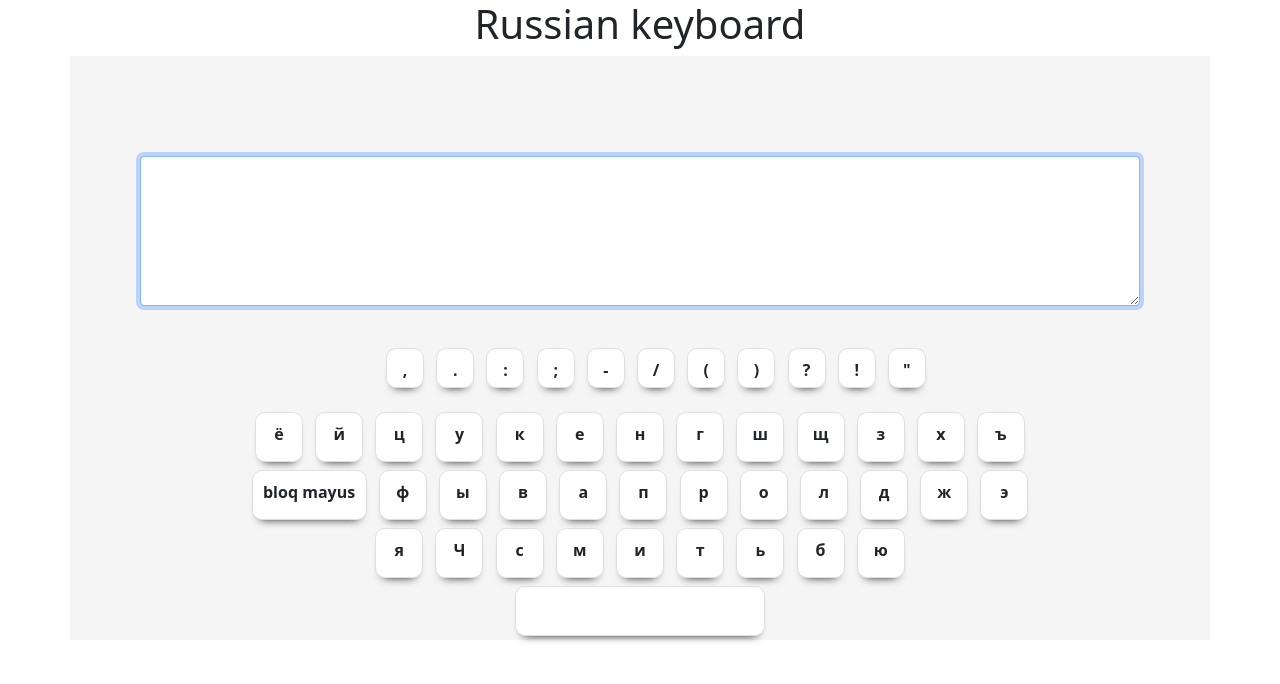
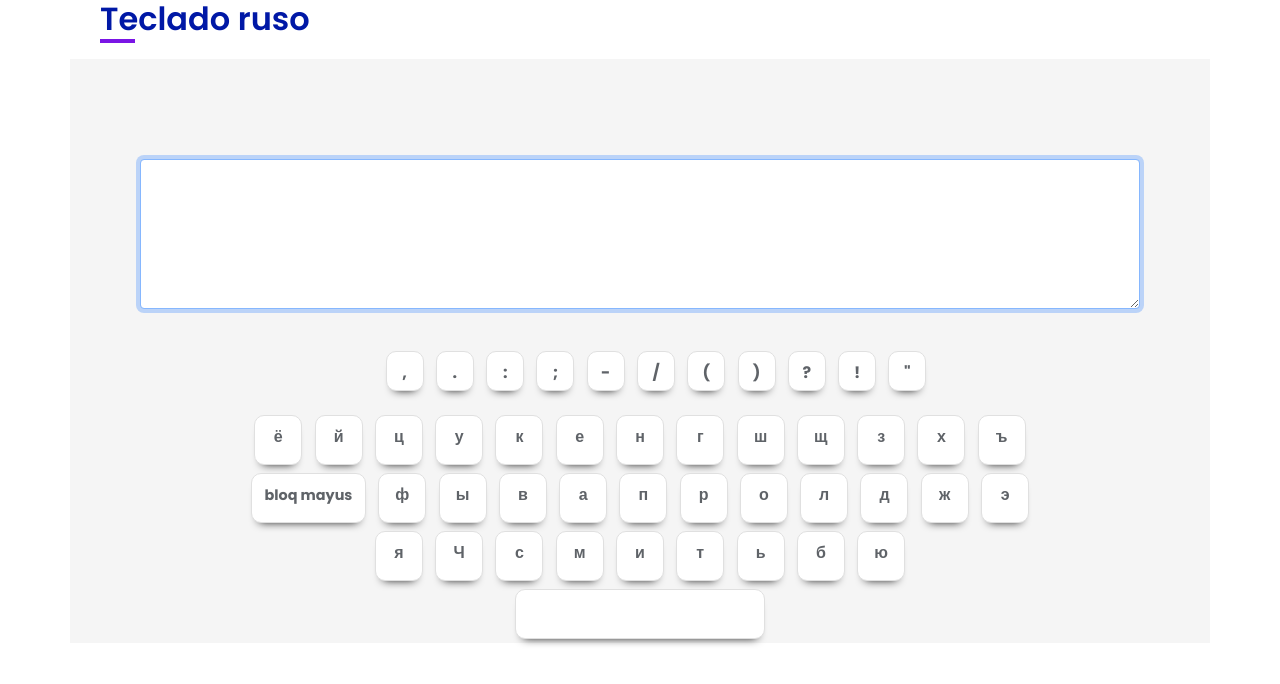
Before and after one commit to miguebalderrama/russian-keyboard, a React (Create React App) app: page / in a window 1280 px wide. Shown: the top 684 px of the page. Built offline with nearby package versions, Linux system fonts and the light colour scheme.

Commit message:
dandole estilo

```diff
--- a/src/App.css
+++ b/src/App.css
@@ -1,5 +1,19 @@
+@import url('https://fonts.googleapis.com/css2?family=Poppins:wght@400;600;700&display=swap');
+
 .App {
   text-align: center;
+  font-family: 'Poppins', sans-serif;
+
+}
+.App h1{
+  font-size: 2rem;
+  font-family: 'Poppins', sans-serif;
+  font-weight: 600;
+  text-align: left;
+  margin-left: 100px;
+  margin-bottom: 1px;
+
+  color: #0018a6;
 }
 
 .App-logo {
@@ -27,6 +41,14 @@
 .App-link {
   color: #61dafb;
 }
+.App .SubLine{
+  font-size: 1.5rem;
+  width: 35px;
+  height: 4px;
+  font-weight: 600;
+  border-top: solid 4px #7a15e5;
+  margin-left: 100px;
+}
 
 @keyframes App-logo-spin {
   from {
--- a/src/App.js
+++ b/src/App.js
@@ -7,7 +7,8 @@ import { KeyProvider } from './context/KeyContext';
 function App() {
   return (
     <div className="App">
-      <h1>Russian keyboard</h1>
+      <h1>Teclado ruso</h1>
+      <p className="SubLine"></p>
       <KeyProvider>
       <KeyContainer/>
       </KeyProvider>
--- a/src/components/keys/Keys.css
+++ b/src/components/keys/Keys.css
@@ -3,6 +3,7 @@ ul.keys{
     padding: 0;
 }
 .keyboard .keys li{
+    color: #5f6368;
     text-decoration: none;
     margin:4px;
     border: 1.2px solid #E0E0E0;
@@ -21,6 +22,7 @@ ul.keys{
 
 }
 .keyboard .small-keys li{
+    color: #5f6368;
     text-decoration: none;
     margin:4px;
     border: 1.2px solid #E0E0E0;
@@ -41,7 +43,7 @@ ul.keys{
 }
 .keyboard .keys li.bloqMayus{
     width: 115px;
-    font-size: 1rem;
+    font-size: 0.9rem;
 }
 
 .keyboard .keys li.space{
```
